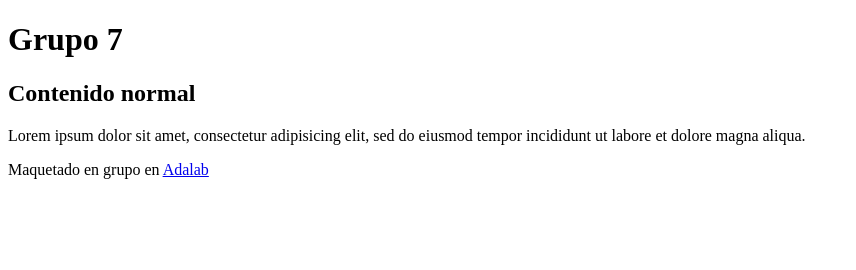
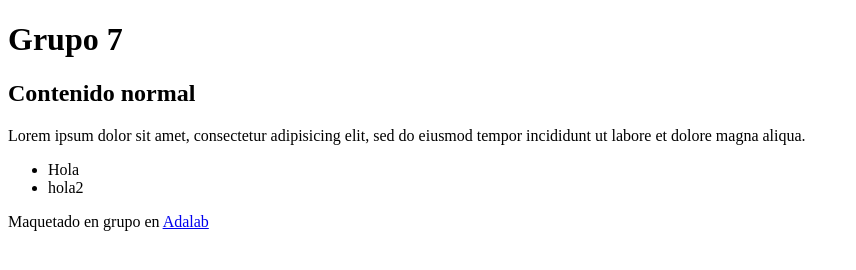
Before and after one commit to radiofiambre/practicas_github, a plain HTML site: page index.html in a window 1280 px wide. Shown: the whole page, without its empty margins (0-856 px from the left). Drawn offline with Linux system fonts and the light colour scheme.

Commit message:
prueba rama

```diff
--- a/index.html
+++ b/index.html
@@ -16,6 +16,11 @@
           Lorem ipsum dolor sit amet, consectetur adipisicing elit, sed do eiusmod
           tempor incididunt ut labore et dolore magna aliqua.
         </p>
+        <ul>
+          <li>Hola
+          </li>
+          <li>hola2</li>
+        </ul>
       </section>
     </main>
     <footer>
```
